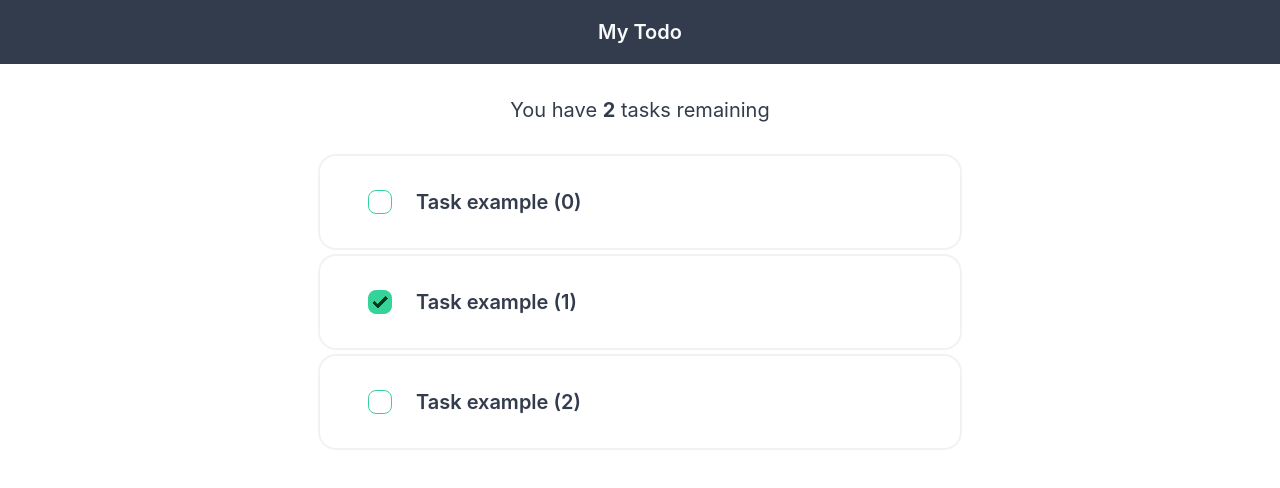
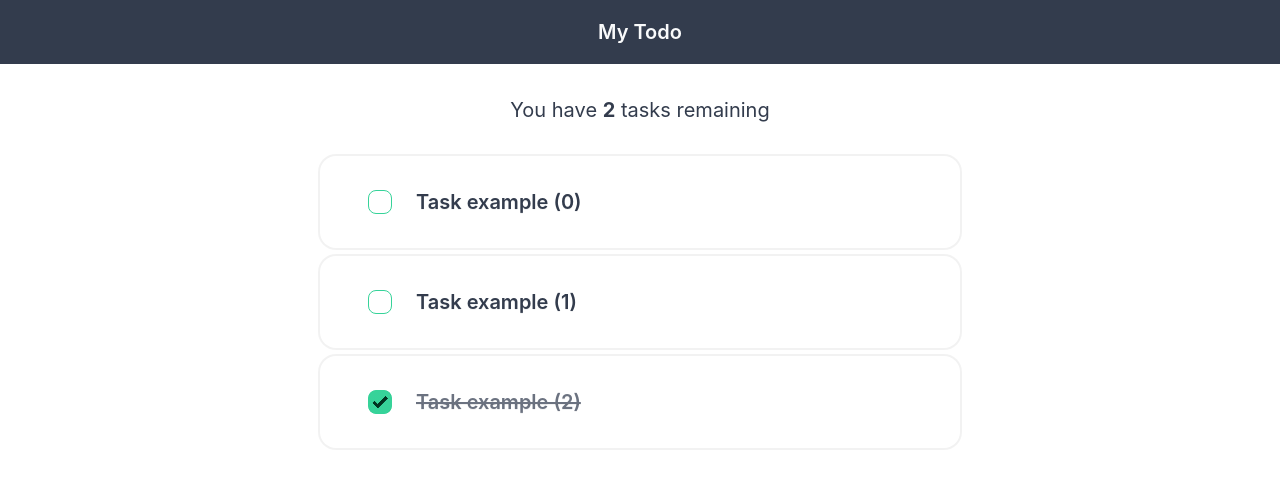
Before and after one commit to zikri124/MyTodo, a React (Create React App) app: page / in a window 1280 px wide. Shown: the top 488 px of the page. Built offline with nearby package versions, Linux system fonts and the light colour scheme; data requests are answered from the project's data file.

Commit message:
feat: user now can update status of task to done or not done

```diff
--- a/data/db.json
+++ b/data/db.json
@@ -1,20 +1,19 @@
 {
   "tasks": [
     {
-            "id": 0,
+      "isDone": false,
       "name": "Task example (0)",
-            "isDone": false
+      "id": 0
     },
     {
-            "id": 1,
+      "isDone": false,
       "name": "Task example (1)",
-            "isDone": true
+      "id": 1
     },
     {
-            "id": 2,
+      "isDone": true,
       "name": "Task example (2)",
-            "isDone": false
+      "id": 2
     }
-
   ]
 }
--- a/src/components/ErrorAlert.js
+++ b/src/components/ErrorAlert.js
@@ -1,4 +1,5 @@
-function ErrorAlert({ error }) {
+function ErrorAlert({ error, setTasks }) {
+    setTasks(null)
     return (
         <div className="alert alert-error mt-4">
             <svg xmlns="http://www.w3.org/2000/svg" className="stroke-current shrink-0 h-6 w-6" fill="none" viewBox="0 0 24 24"><path strokeLinecap="round" strokeLinejoin="round" strokeWidth="2" d="M10 14l2-2m0 0l2-2m-2 2l-2-2m2 2l2 2m7-2a9 9 0 11-18 0 9 9 0 0118 0z" /></svg>
--- a/src/components/Home.js
+++ b/src/components/Home.js
@@ -1,16 +1,21 @@
 import useFetch from '../useFetch';
 import Loading from './Loading';
 import ErrorAlert from './ErrorAlert';
+import TasksList from './TasksList';
+import { useState } from 'react';
 
 function Home() {
-    const { data: tasks, error, isPending } = useFetch('http://localhost:8000/tasks')
+    const [tasks, setTasks] = useState(null)
+    const [error, setError] = useState(null)
+
+    const { isPending } = useFetch('http://localhost:8000/tasks', setTasks, setError)
 
     return (
         <div className='md:container md:mx-auto'>
             { isPending && <Loading /> }
-            { error && <ErrorAlert error={error} /> }
+            { error && <ErrorAlert error={error} setTasks={setTasks} /> }
             { tasks && <TaskStat tasks={tasks} /> }
-            { tasks && <TasksList tasks={tasks} /> }
+            { tasks && <TasksList tasks={tasks} setTasks={setTasks} setError={setError} /> }
         </div>
     )
 }
@@ -29,19 +34,4 @@ function TaskStat({ tasks }) {
     )
 }
 
-function TasksList({ tasks }) {
-    return (
-        <div className='mx-auto w-full md:w-3/4 lg:w-1/2'>
-            {tasks.map((task) => (
-                <div className='card bg-base-100 glass mb-2'>
-                    <div className="card-body flex flex-row items-center">
-                        <input type="checkbox" className="checkbox checkbox-success mx-4" defaultChecked={ task.isDone? 'checked':'' } />
-                        <h2 className="card-title">{ task.name }</h2>
-                    </div>
-                </div>
-            ))}
-        </div>
-    )
-}
-
 export default Home;
--- /dev/null
+++ b/src/components/TasksList.js
@@ -0,0 +1,42 @@
+
+function TasksList({ tasks, setTasks, setError }) {
+    function HandleToggleTask(id) {
+        const updatedTasks = tasks.slice()
+        const taskIndex = updatedTasks.findIndex(task => task.id === id)
+
+        var isDoneTask = updatedTasks[taskIndex].isDone
+        updatedTasks[taskIndex].isDone = !isDoneTask
+
+        const body = {
+            isDone: !isDoneTask,
+            name: updatedTasks[taskIndex].name
+        }
+
+        fetch('http://localhost:8000/tasks/'+id, {
+            method: "PUT",
+            body: JSON.stringify(body),
+            headers: {
+                "Content-Type": "application/json"
+            }
+        }).then(() => {
+            setTasks(updatedTasks)
+        }).catch((err) => {
+            setError(err.message)
+        })
+    }
+
+    return (
+        <div className='mx-auto w-full md:w-3/4 lg:w-1/2'>
+            {tasks.map((task) => (
+                <div className='card bg-base-100 glass mb-2' key={task.id}>
+                    <div className="card-body flex flex-row items-center">
+                        <input type="checkbox" className="checkbox checkbox-success mx-4" onChange={() => HandleToggleTask(task.id)} defaultChecked={ task.isDone? 'checked':'' } />
+                        <div>{task.isDone?<h2 className="card-title line-through text-gray-500">{task.name}</h2>:<h2 className="card-title">{task.name}</h2>}</div>
+                    </div>
+                </div>
+            ))}
+        </div>
+    )
+}
+
+export default TasksList
--- a/src/css/tailwindOutput.css
+++ b/src/css/tailwindOutput.css
@@ -3397,30 +3397,30 @@ details.collapse summary::-webkit-details-marker {
   margin-bottom: 2rem;
 }
 
+.mb-2 {
+  margin-bottom: 0.5rem;
+}
+
+.mb-4 {
+  margin-bottom: 1rem;
+}
+
+.mt-16 {
+  margin-top: 4rem;
+}
+
+.mt-2 {
+  margin-top: 0.5rem;
+}
+
+.mt-4 {
+  margin-top: 1rem;
+}
+
 .mt-5 {
   margin-top: 1.25rem;
 }
 
-.mt-2 {
-  margin-top: 0.5rem;
-}
-
-.mt-4 {
-  margin-top: 1rem;
-}
-
-.mb-4 {
-  margin-bottom: 1rem;
-}
-
-.mb-2 {
-  margin-bottom: 0.5rem;
-}
-
-.mt-16 {
-  margin-top: 4rem;
-}
-
 .block {
   display: block;
 }
@@ -3473,12 +3473,12 @@ details.collapse summary::-webkit-details-marker {
   width: 24rem;
 }
 
+.w-auto {
+  width: auto;
+}
+
 .w-full {
   width: 100%;
-}
-
-.w-auto {
-  width: auto;
 }
 
 .flex-shrink {
@@ -3557,16 +3557,16 @@ details.collapse summary::-webkit-details-marker {
   stroke: currentColor;
 }
 
+.py-0 {
+  padding-top: 0px;
+  padding-bottom: 0px;
+}
+
 .py-2 {
   padding-top: 0.5rem;
   padding-bottom: 0.5rem;
 }
 
-.py-0 {
-  padding-top: 0px;
-  padding-bottom: 0px;
-}
-
 .text-center {
   text-align: center;
 }
@@ -3599,9 +3599,19 @@ details.collapse summary::-webkit-details-marker {
   color: hsl(var(--nc) / var(--tw-text-opacity));
 }
 
+.text-gray-500 {
+  --tw-text-opacity: 1;
+  color: rgb(107 114 128 / var(--tw-text-opacity));
+}
+
 .underline {
   -webkit-text-decoration-line: underline;
           text-decoration-line: underline;
+}
+
+.line-through {
+  -webkit-text-decoration-line: line-through;
+          text-decoration-line: line-through;
 }
 
 .antialiased {
--- a/src/useFetch.js
+++ b/src/useFetch.js
@@ -1,15 +1,16 @@
 import { useState, useEffect } from 'react'
 
-const useFetch = (url) => {
-    const [data, setData] = useState(null)
+const useFetch = (url, setTasks, setError) => {
+    // const [data, setData] = useState(null)
     const [isPending, setIsPending] = useState(true)
-    const [error, setError] = useState(null)
+    // const [error, setError] = useState(null)
 
     useEffect(() => {
         const abortCont = new AbortController()
 
         fetch(url, { signal: abortCont.signal })
         .then(res => {
+            console.log("called")
             if (!res.ok) {
                 throw Error("could not fetch the data")
             }
@@ -18,7 +19,7 @@ const useFetch = (url) => {
         .then(data => {
             setIsPending(false)
             setError(null)
-            setData(data)
+            setTasks(data)
         })
         .catch(err => {
             if (err.name === "AbortError") {
@@ -30,9 +31,9 @@ const useFetch = (url) => {
         })
 
         return () => abortCont.abort()
-    }, [url])
+    }, [setError, setTasks, url])
 
-    return { data, isPending, error }
+    return { isPending }
 }
 
 export default useFetch
```
Lines whose indentation alone changed are shown as unchanged.
